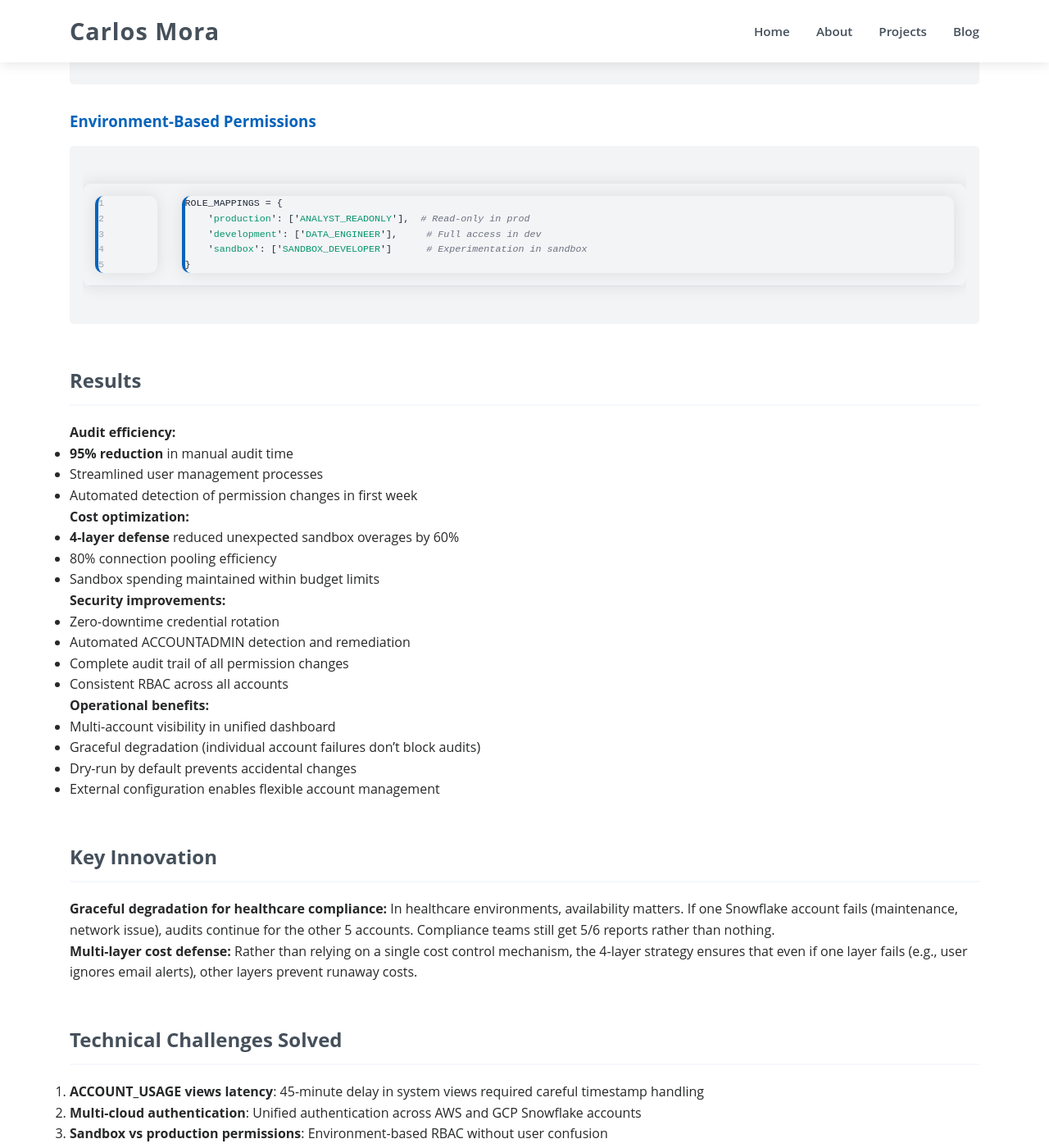
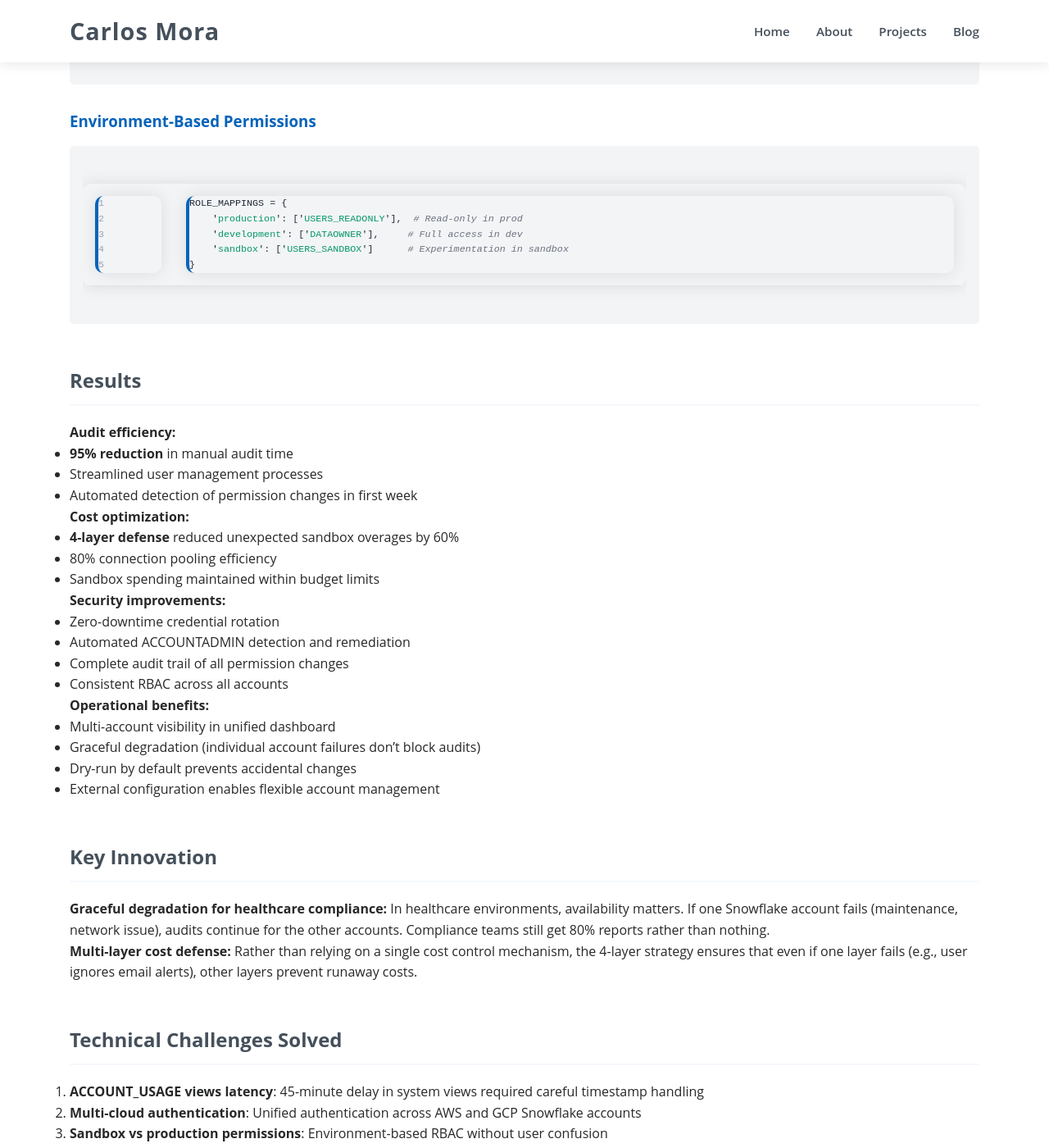
Before and after one commit to carlosmoradev/carlosmoradev.github.io, a Jekyll site: the page built from _projects/snowflake-governance.md, in a window 1280 px wide and 1400 px high, scrolled down 3271 px. Shown: the whole window at 82% size. Built offline with Jekyll 4.4.1, drawn with Linux system fonts in a browser that asks for light colours; some of the changed text lies outside the part shown.

Commit message:
Update Snowflake role names to reflect actual implementation
- Changed ANALYST_READONLY to USERS_READONLY
- Changed DATA_ENGINEER to DATAOWNER
- Changed SANDBOX_DEVELOPER to USERS_SANDBOX
- Updated compliance reporting metric from 5/6 to 80%

````diff
--- a/_projects/snowflake-governance.md
+++ b/_projects/snowflake-governance.md
@@ -32,7 +32,7 @@ Built a comprehensive Python automation framework for multi-account Snowflake go
 
 **Key features:**
 - Environment-based permissions (read-only in production, full access in sandbox)
-- Automated RBAC assignment (ANALYST_READONLY, DATA_ENGINEER, SANDBOX_DEVELOPER)
+- Automated RBAC assignment (USERS_READONLY, DATAOWNER, USERS_SANDBOX)
 - Dry-run by default (requires `--execute` flag for safety)
 - Admin role protection (requires `--force-admin` for ACCOUNTADMIN grants)
 
@@ -132,9 +132,9 @@ connection = snowflake.connector.connect(
 
 ```python
 ROLE_MAPPINGS = {
-    'production': ['ANALYST_READONLY'],  # Read-only in prod
-    'development': ['DATA_ENGINEER'],     # Full access in dev
-    'sandbox': ['SANDBOX_DEVELOPER']      # Experimentation in sandbox
+    'production': ['USERS_READONLY'],  # Read-only in prod
+    'development': ['DATAOWNER'],     # Full access in dev
+    'sandbox': ['USERS_SANDBOX']      # Experimentation in sandbox
 }
 ```
 
@@ -165,7 +165,7 @@ ROLE_MAPPINGS = {
 ## Key Innovation
 
 **Graceful degradation for healthcare compliance:**
-In healthcare environments, availability matters. If one Snowflake account fails (maintenance, network issue), audits continue for the other 5 accounts. Compliance teams still get 5/6 reports rather than nothing.
+In healthcare environments, availability matters. If one Snowflake account fails (maintenance, network issue), audits continue for the other accounts. Compliance teams still get 80% reports rather than nothing.
 
 **Multi-layer cost defense:**
 Rather than relying on a single cost control mechanism, the 4-layer strategy ensures that even if one layer fails (e.g., user ignores email alerts), other layers prevent runaway costs.
````
